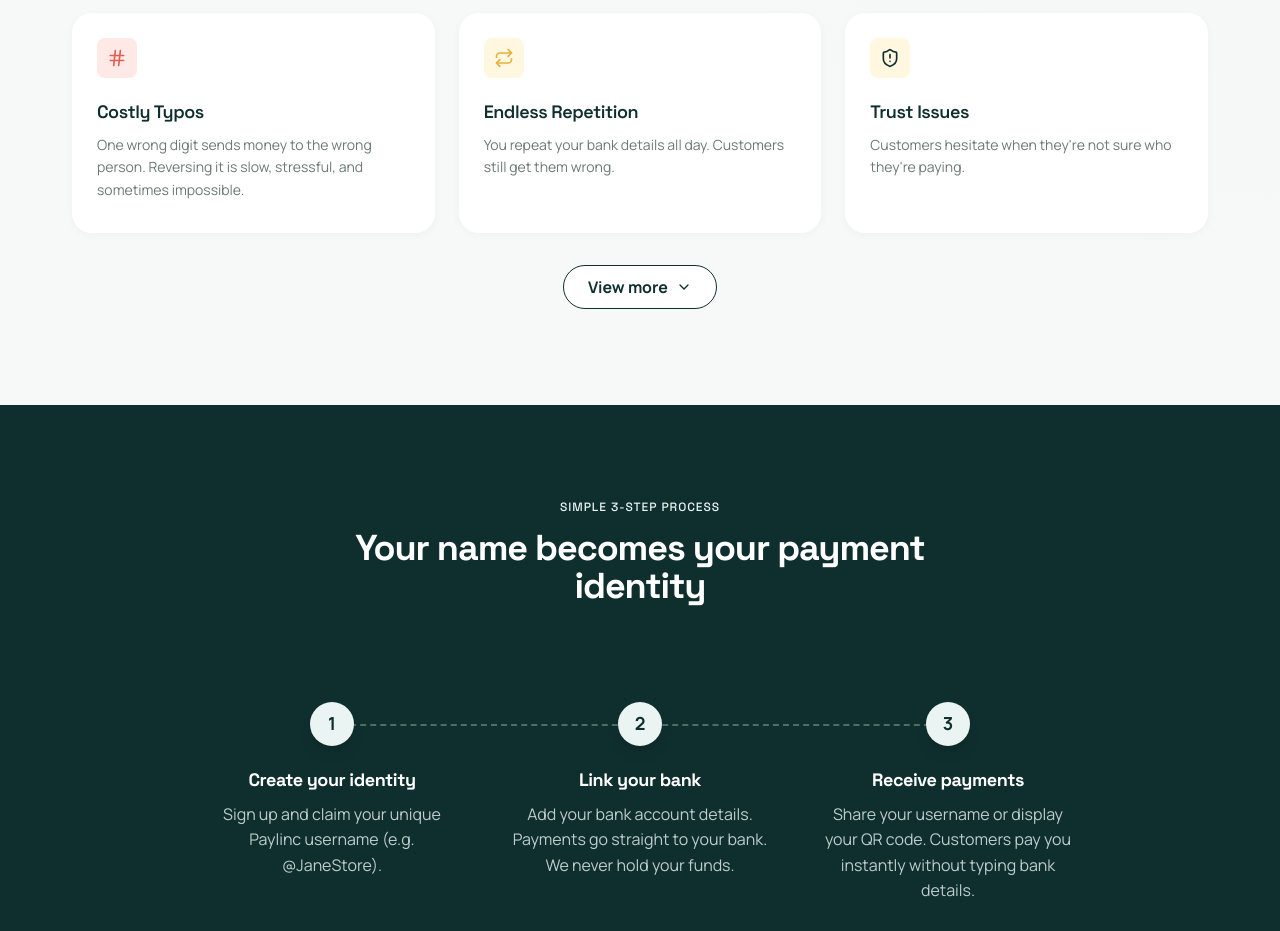
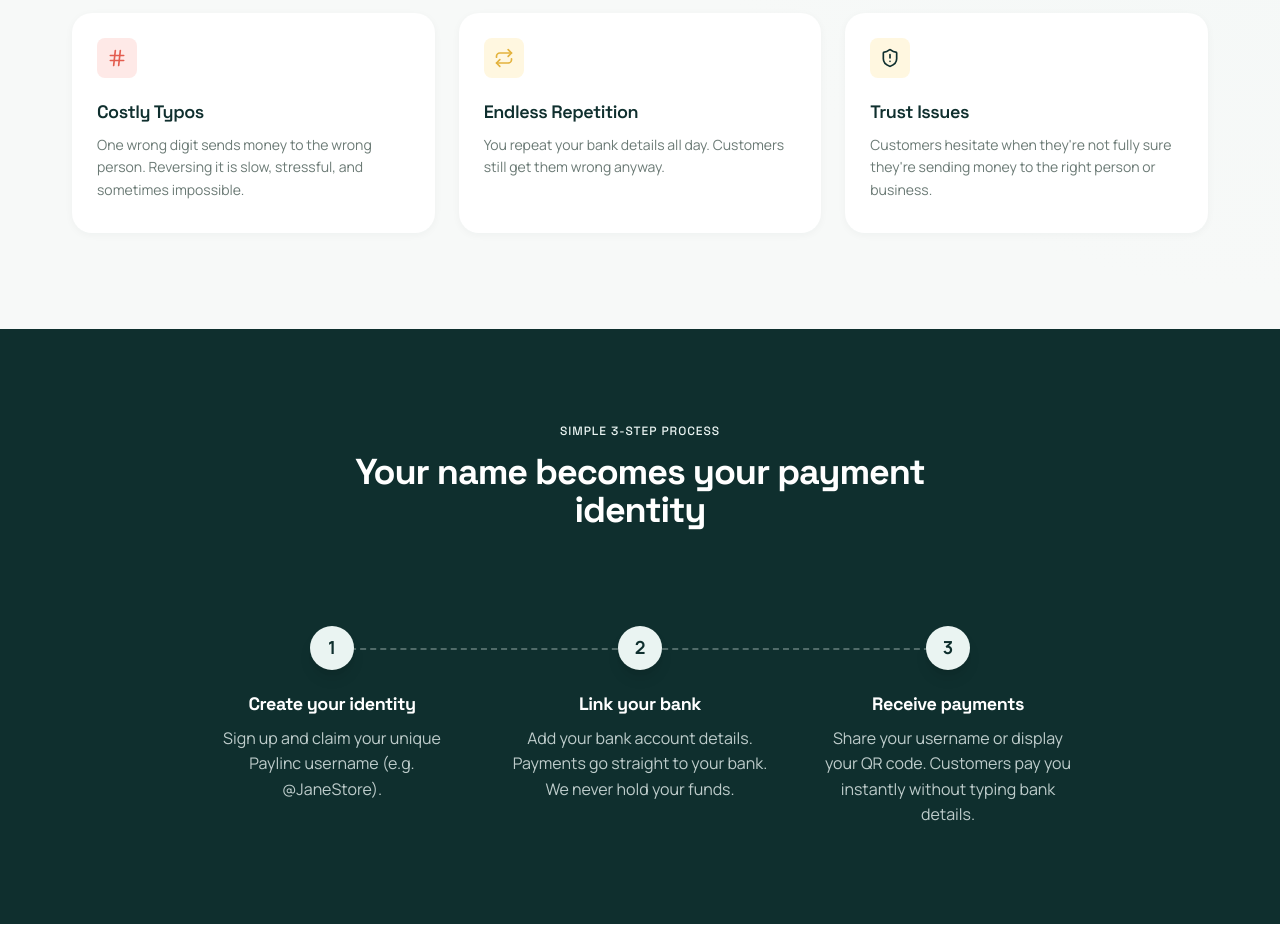
Before and after one commit to SlinkyCollins/paylinc-landing-page, a Vue app: page / in a window 1280 px wide. Shown: the part 1140-2071 px from the top of the page. Built offline with nearby package versions, Linux system fonts and the light colour scheme.

Commit message:
style: update title separators and problem section copy
- Replaced `|` with `-` in page titles
- Removed card expansion and "view more" button
- Simplified problem cards content and count

```diff
--- a/index.html
+++ b/index.html
@@ -8,7 +8,7 @@
   <meta name="theme-color" content="#0f2f2e" />
   <meta name="theme-color" media="(prefers-color-scheme: light)" content="#ffffff" />
   <meta name="theme-color" media="(prefers-color-scheme: dark)" content="#081210" />
-  <title>Paylinc | Safer Payments with Verified Usernames</title>
+  <title>Paylinc - Safer Payments with Verified Usernames</title>
   <meta name="description"
     content="Receive payments securely using verified usernames or QR codes instead of sharing bank details." />
   <meta name="robots" content="index, follow" />
@@ -19,7 +19,7 @@
   <meta property="og:locale" content="en_US" />
   <meta property="og:type" content="website" />
   <meta property="og:site_name" content="Paylinc" />
-  <meta property="og:title" content="Paylinc | Safer Payments with Verified Usernames" />
+  <meta property="og:title" content="Paylinc - Safer Payments with Verified Usernames" />
   <meta property="og:description"
     content="Receive payments securely using verified usernames or QR codes instead of sharing bank details." />
   <meta property="og:url" content="https://paylinc.vercel.app/" />
@@ -27,7 +27,7 @@
   <meta property="og:image:alt" content="Paylinc secure payment identity platform" />
 
   <meta name="twitter:card" content="summary_large_image" />
-  <meta name="twitter:title" content="Paylinc | Safer Payments with Verified Usernames" />
+  <meta name="twitter:title" content="Paylinc - Safer Payments with Verified Usernames" />
   <meta name="twitter:description"
     content="Receive payments securely using verified usernames or QR codes instead of sharing bank details." />
   <meta name="twitter:image" content="https://paylinc.vercel.app/og-image.png" />
--- a/src/components/Problem.vue
+++ b/src/components/Problem.vue
@@ -1,5 +1,7 @@
 <template>
-    <section id="problem" class="relative bg-light-gray dark:bg-dark-surface py-10 sm:py-16 md:py-24 overflow-hidden transition-colors duration-300" ref="sectionRef">
+    <section id="problem"
+        class="relative bg-light-gray dark:bg-dark-surface py-10 sm:py-16 md:py-24 overflow-hidden transition-colors duration-300"
+        ref="sectionRef">
         <!-- Subtle radial gradient -->
         <div
             class="absolute top-0 right-0 w-1/2 h-full bg-[radial-gradient(circle_at_top_right,var(--color-light)_0%,transparent_70%)] dark:bg-[radial-gradient(circle_at_top_right,var(--color-dark-elevated)_0%,transparent_70%)] opacity-30 pointer-events-none transition-colors duration-300">
@@ -10,12 +12,14 @@
                 <div>
                     <div class="flex items-center gap-2 mb-4">
                         <div class="w-3 h-3 bg-primary dark:bg-dark-muted rounded-sm"></div>
-                        <span class="text-[12px] font-medium text-primary dark:text-dark-muted uppercase tracking-[0.08em]">The
+                        <span
+                            class="text-[12px] font-medium text-primary dark:text-dark-muted uppercase tracking-[0.08em]">The
                             Problem</span>
                     </div>
                     <h2 class="text-[28px] md:text-[32px] font-bold leading-[1.2] mb-4">
                         <span class="text-primary dark:text-dark-text">Bank transfers are broken.</span><br />
-                        <span class="text-text-secondary dark:text-dark-muted">Receiving payments shouldn't feel this stressful.</span>
+                        <span class="text-text-secondary dark:text-dark-muted">Receiving payments shouldn't feel this
+                            stressful.</span>
                     </h2>
                     <p class="text-[16px] text-[#42514D] dark:text-dark-muted leading-[1.6] max-w-150">
                         Customers mistype account numbers.
@@ -31,42 +35,25 @@
                 </div>
             </div>
 
-            <TransitionGroup name="card-expand" tag="div" class="grid grid-cols-1 md:grid-cols-3 gap-6" ref="cardsRef">
-                <ReusableCard
-                    v-for="card in visibleCards"
-                    :key="card.title"
-                    :title="card.title"
-                    :body="card.body"
+            <div class="grid grid-cols-1 md:grid-cols-3 gap-6" ref="cardsRef">
+                <ReusableCard v-for="card in cards" :key="card.title" :title="card.title" :body="card.body"
                     :size="'default'"
                     :title-class-name="'text-[18px] font-semibold text-primary dark:text-dark-text mb-3'"
                     :icon-wrapper-class="card.iconWrapperClass"
                     :body-color-class="'text-text-secondary dark:text-dark-muted'"
                     :class-name="'bg-white dark:bg-dark-elevated rounded-[20px] p-6 shadow-[0_2px_8px_rgba(26,60,56,0.04)] dark:shadow-[0_2px_8px_rgba(0,0,0,0.2)] hover:-translate-y-1 hover:shadow-[0_8px_24px_rgba(26,60,56,0.08)] dark:hover:shadow-[0_8px_24px_rgba(0,0,0,0.4)] transition-all duration-300 min-h-[220px] flex flex-col border border-transparent dark:border-dark-border'">
                     <template #icon>
-                        <component
-                            :is="card.icon"
-                            :size="20"
-                            :class="card.iconClass"
-                        />
+                        <component :is="card.icon" :size="20" :class="card.iconClass" />
                     </template>
                 </ReusableCard>
-            </TransitionGroup>
-
-            <div class="mt-8 flex justify-center">
-                <button type="button" @click="toggleCards"
-                    class="btn-secondary h-11 px-6 inline-flex items-center gap-2">
-                    {{ isExpanded ? 'View less' : 'View more' }}
-                    <ChevronUp v-if="isExpanded" :size="16" />
-                    <ChevronDown v-else :size="16" />
-                </button>
             </div>
         </div>
     </section>
 </template>
 
 <script setup>
-import { computed, nextTick, onMounted, onUnmounted, ref, watch } from 'vue'
-import { ShieldAlert, Hash, Repeat, EyeOff, Clock3, GitCompareArrows, ChevronDown, ChevronUp } from 'lucide-vue-next'
+import { onMounted, onUnmounted, ref } from 'vue'
+import { ShieldAlert, Hash, Repeat } from 'lucide-vue-next'
 import gsap from 'gsap'
 import { ScrollTrigger } from 'gsap/ScrollTrigger'
 import ReusableCard from './ReusableCard.vue'
@@ -75,7 +62,6 @@ gsap.registerPlugin(ScrollTrigger)
 
 const sectionRef = ref(null)
 const cardsRef = ref(null)
-const isExpanded = ref(false)
 
 const cards = [
     {
@@ -87,76 +73,21 @@ const cards = [
     },
     {
         title: 'Endless Repetition',
-        body: 'You repeat your bank details all day. Customers still get them wrong.',
+        body: 'You repeat your bank details all day. Customers still get them wrong anyway.',
         icon: Repeat,
         iconClass: 'text-alert-yellow-icon dark:text-yellow-400',
         iconWrapperClass: 'w-10 h-10 rounded-lg bg-alert-yellow-bg dark:bg-yellow-900/30 flex items-center justify-center mb-6'
     },
     {
         title: 'Trust Issues',
-        body: "Customers hesitate when they're not sure who they're paying.",
+        body: "Customers hesitate when they're not fully sure they're sending money to the right person or business.",
         icon: ShieldAlert,
         iconClass: 'text-success-green-icon dark:text-yellow-400',
         iconWrapperClass: 'w-10 h-10 rounded-lg bg-alert-yellow-bg dark:bg-yellow-900/30 flex items-center justify-center mb-6'
-    },
-    {
-        title: 'Identity Exposure',
-        body: 'Merchants share full bank details publicly all day. This exposes you to fraud and unnecessary scrutiny.',
-        icon: EyeOff,
-        iconClass: 'text-alert-yellow-icon dark:text-yellow-400',
-        iconWrapperClass: 'w-10 h-10 rounded-lg bg-alert-yellow-bg dark:bg-yellow-900/30 flex items-center justify-center mb-6'
-    },
-    {
-        title: 'Verification Delays',
-        body: '"Send me the screenshot." Waiting for confirmation slows down your business and frustrates customers.',
-        icon: Clock3,
-        iconClass: 'text-info-blue-icon dark:text-blue-400',
-        iconWrapperClass: 'w-10 h-10 rounded-lg bg-info-blue-bg dark:bg-blue-900/30 flex items-center justify-center mb-6'
-    },
-    {
-        title: 'Payment confusion',
-        body: 'Different apps, different formats, constant uncertainty. Payments become frustrating instead of seamless.',
-        icon: GitCompareArrows,
-        iconClass: 'text-alert-yellow-icon dark:text-dark-text',
-        iconWrapperClass: 'w-10 h-10 rounded-lg bg-light dark:bg-dark-surface flex items-center justify-center mb-6'
     }
 ]
 
-const visibleCards = computed(() => {
-    return isExpanded.value ? cards : cards.slice(0, 3)
-})
-
 const getCardsContainer = () => cardsRef.value?.$el || cardsRef.value
-
-const toggleCards = async () => {
-    const container = getCardsContainer()
-
-    if (!container) {
-        isExpanded.value = !isExpanded.value
-        return
-    }
-
-    const startHeight = container.getBoundingClientRect().height
-    isExpanded.value = !isExpanded.value
-
-    await nextTick()
-
-    const endHeight = container.getBoundingClientRect().height
-
-    if (startHeight === endHeight) {
-        return
-    }
-
-    gsap.set(container, { height: startHeight, overflow: 'hidden' })
-    gsap.to(container, {
-        height: endHeight,
-        duration: 0.35,
-        ease: 'power2.inOut',
-        onComplete: () => {
-            gsap.set(container, { clearProps: 'height,overflow' })
-        }
-    })
-}
 
 let ctx
 
@@ -174,13 +105,13 @@ onMounted(() => {
 
             gsap.fromTo(
                 targets,
-                { opacity: 0, y: 40 },
+                { opacity: 0, y: 24 },
                 {
                     opacity: 1,
                     y: 0,
-                    duration: 0.3,
-                    stagger: 0.2,
-                    ease: 'power3.out',
+                    duration: 0.42,
+                    stagger: 0.12,
+                    ease: 'power2.out',
                     overwrite: 'auto',
                     onComplete: () => {
                         targets.forEach((cardEl) => {
@@ -200,20 +131,6 @@ onMounted(() => {
                 animateCards(initialCards)
             }
         })
-
-        watch(
-            isExpanded,
-            async (expanded) => {
-                if (!expanded) {
-                    return
-                }
-
-                await nextTick()
-                const newCards = getCardElements().filter((cardEl) => cardEl.dataset.animated !== 'true')
-                animateCards(newCards)
-            },
-            { flush: 'post' }
-        )
     }, sectionRef.value)
 })
 
@@ -221,29 +138,3 @@ onUnmounted(() => {
     ctx?.revert()
 })
 </script>
-
-<style scoped>
-.card-expand-enter-active,
-.card-expand-leave-active {
-    transition: opacity 0.35s ease, transform 0.35s ease;
-}
-
-.card-expand-leave-active {
-    pointer-events: none;
-}
-
-.card-expand-move {
-    transition: transform 0.35s ease;
-}
-
-.card-expand-enter-from,
-.card-expand-leave-to {
-    opacity: 0;
-    transform: translateY(-12px);
-}
-
-.card-expand-leave-from {
-    opacity: 1;
-    transform: translateY(0);
-}
-</style>
```
